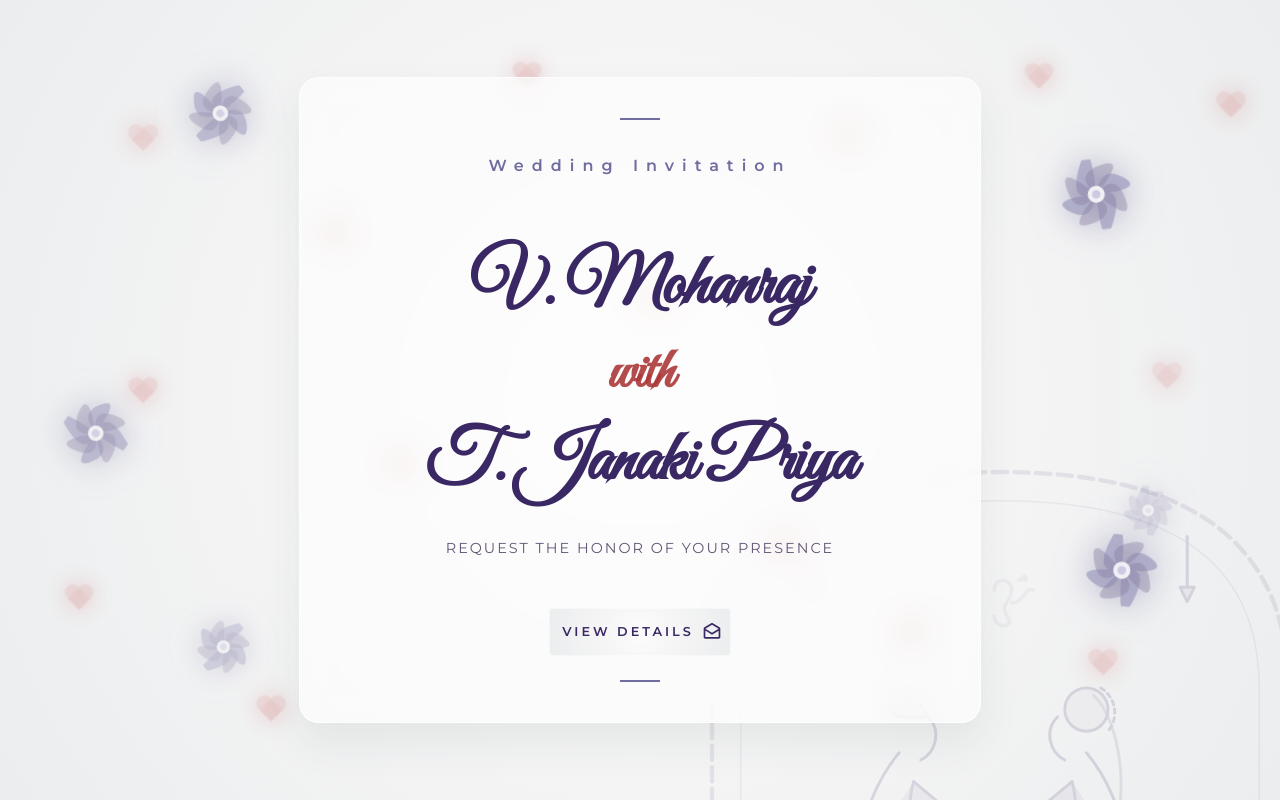
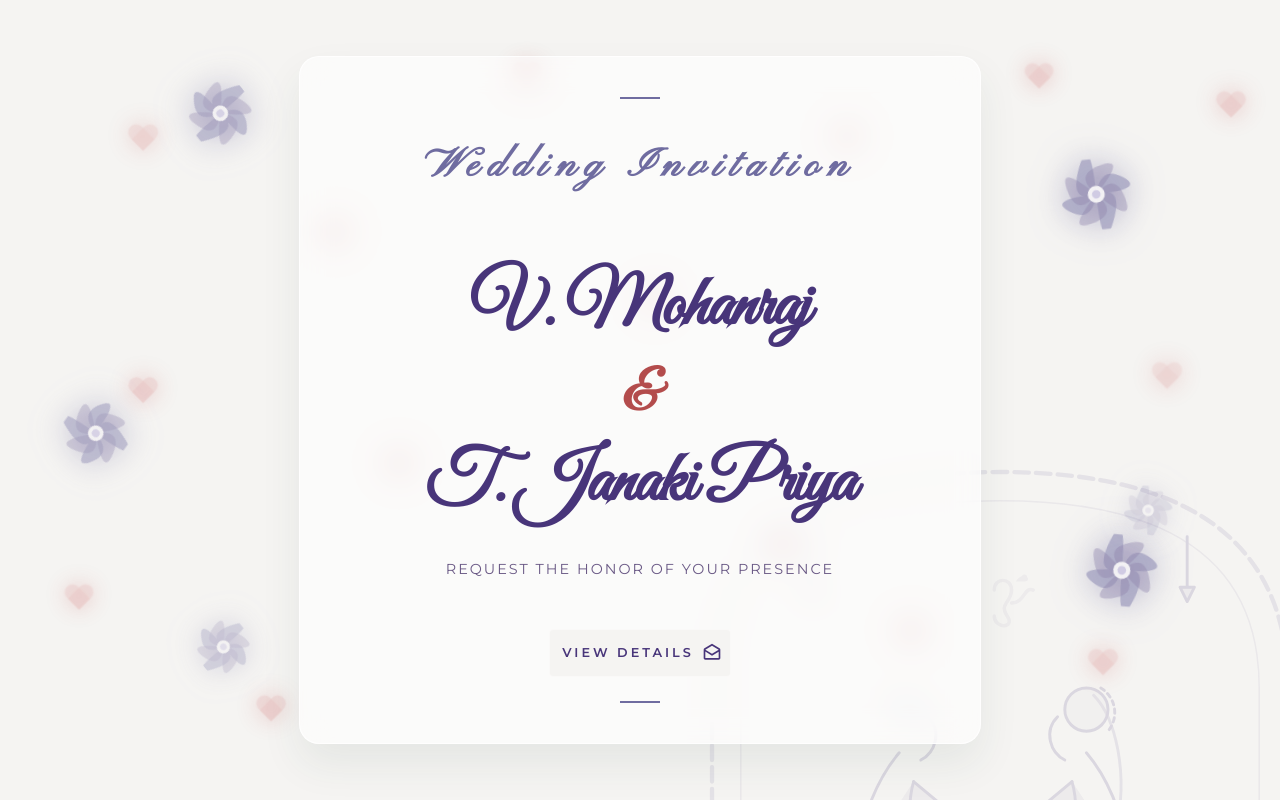
Before and after one commit to Mohanraj-VD/MJ, a React (Vite) app: page / in a window 1280 px wide. Built offline with nearby package versions, Linux system fonts and the light colour scheme; a web font is replaced by a local one.

Commit message:
Styling and context changes

```diff
--- a/src/components/Cover.jsx
+++ b/src/components/Cover.jsx
@@ -193,10 +193,12 @@ function Cover({ onOpen }) {
                 // >
                     >
                     <Typography variant="subtitle1" sx={{
-                        fontFamily: "'Montserrat', sans-serif",
+                        // fontFamily: "'Montserrat', sans-serif",
+                        fontFamily: "Pinyon Script, cursive",
                         color: "var(--secondary-color)",
                         letterSpacing: 8,
-                        fontWeight: 800,
+                        fontSize:'40px',
+                        fontWeight: 1000,
                         display: 'block',
                         mb: 8
                     }}>
@@ -222,7 +224,7 @@ function Cover({ onOpen }) {
                         fontSize: '0.8em',
                         color: 'var(--tertiary-color)',
                         margin: '10px 0'
-                    }}>with</span>
+                    }}>&</span>
                     <span>T. Janaki Priya</span>
                 </Typography>
 
--- a/src/components/Details.jsx
+++ b/src/components/Details.jsx
@@ -60,7 +60,7 @@ function Details() {
                     >
                         <Box className="event-card" sx={{
                             height: '100%',
-                            background: "rgba(255, 255, 255, 0.9)",
+                            background: "linear-gradient(100deg,rgba(255, 180, 255, 0.6),rgba(232, 243, 236, 0.8),rgba(214, 180, 255, 0.6))",
                             backdropFilter: "blur(10px)",
                             border: "1px solid rgba(121, 163, 125, 0.2)",
                             borderRadius: "16px",
@@ -113,7 +113,12 @@ function Details() {
                     >
                         <Box className="event-card" sx={{
                             height: '100%',
-                            background: "rgba(255, 255, 255, 0.9)",
+                            background: "linear-gradient(\n" +
+                                "  100deg,\n" +
+                                "  rgba(228, 180, 163, 0.85),\n" +
+                                "  rgba(245, 230, 200, 0.9),\n" +
+                                "  rgba(228, 180, 163, 0.85)\n" +
+                                ");",
                             backdropFilter: "blur(10px)",
                             border: "1px solid rgba(121, 163, 125, 0.2)",
                             borderRadius: "16px",
--- a/src/components/Gallery.jsx
+++ b/src/components/Gallery.jsx
@@ -70,16 +70,17 @@ function Gallery() {
                                 <Box sx={{
                                     p: 4,
                                     height: '100%',
-                                    background: "#fff",
-                                    border: "1px solid var(--accent-color)",
+                                    background: "linear-gradient(135deg, #ffffff, #f6f5f3, #ebe9e6)",
+                                    border: "1px solid rgba(160, 140, 100, 0.2)",
                                     borderRadius: "8px",
                                     textAlign: "center",
                                     display: "flex",
                                     flexDirection: "column",
                                     alignItems: "center",
                                     transition: "all 0.3s ease",
+                                    boxShadow: "0 6px 20px rgba(0, 0, 0, 0.04)",
                                     "&:hover": {
-                                        boxShadow: "0 10px 30px rgba(0,0,0,0.05)",
+                                        boxShadow: "0 8px 30px rgba(0,0,0,0.05)",
                                         borderColor: "var(--secondary-color)"
                                     }
                                 }}>
--- a/src/components/Hero.jsx
+++ b/src/components/Hero.jsx
@@ -30,7 +30,7 @@ function Hero() {
                     animate={{ opacity: 1, y: 0 }}
                     transition={{ duration: 1 }}
                 >
-                    Wedding Invitation
+                    Uniting Two Hearts
                 </motion.div>
 
                 <motion.div
--- a/src/index.css
+++ b/src/index.css
@@ -8,17 +8,17 @@
   /* --card-bg: rgba(255, 255, 255, 0.9); */
 
   /* Premium Studio Palette - Updated to Pista Green */
-  --primary-color: #3a2864;
+  --primary-color: #48357a;
   /* Deep Green */
   --secondary-color: #6f6ca0;
   /* Pista Green/Sage */
   --accent-color: #b5add8;
   /* Light Pista/Mint */
-  --text-color: #3d2d53;
+  --text-color: #463168;
   /* Very Dark Green/Almost Black */
   /* --bg-color: #d8e0e9; Off-white with a hint of green */
   --card-bg: rgba(118, 140, 176, 0.9);
-  --bg-color: radial-gradient(circle, #fdfbfb, #ebedee);
+  --bg-color: #f5f4f2;
   --tertiary-color: rgba(171, 57, 57, 0.9);
 
   /* Fonts */
@@ -27,9 +27,10 @@
   --font-body: 'Montserrat', sans-serif;
   --font-script: 'Pinyon Script', cursive;
   --font-accent: 'Great Vibes', cursive;
+  --font-Raleway: 'Raleway', sans-serif;
 }
 
-body {
+html,body {
   margin: 0;
   font-family: var(--font-body);
   background-color: var(--bg-color);
@@ -44,6 +45,18 @@ body {
 
   /* Subtle Pattern Background - Removed grid */
   background-attachment: fixed;
+  height:100%;
+  /*background:*/
+  /*        url('/src/assets/welcome-hand.svg') no-repeat right bottom,*/
+  /*        linear-gradient(135deg, #bcbcbc, #b1b8b5, #ebedee);*/
+
+  /*background-size: 250px, cover; !* SVG size, gradient full *!*/
+}
+
+body {
+  background: var(--bg-color);
+  background-repeat: no-repeat;
+  background-size: cover;
 }
 
 /* Add a vignette effect for depth with green tone */
@@ -125,18 +138,17 @@ section {
 }
 
 .invitation-tag {
-  font-family: var(--font-heading);
-  font-size: 2rem;
-  letter-spacing: 7px;
-  text-transform: uppercase;
+  font-family: var(--font-accent);
+  letter-spacing: 8px;
+  text-transform: capitalize;
   color: var(--secondary-color);
   font-weight: 600;
   margin-bottom: 40px;
   display: inline-block;
   padding: 5px 5px;
-  border: 1px ridge rgba(73, 97, 125, 0.4);
+  border: 2px ridge rgba(100, 30, 130, 0.6);
   border-radius: 50px;
-  background: radial-gradient(circle at center, transparent 0%, rgba(240, 247, 242, 0) 60%, rgba(121, 163, 125, 0.15) 100%);
+  background: radial-gradient(circle at center, transparent 0%, rgba(120, 140, 242, 0.1) 60%, rgba(120, 140, 225, 0.1) 100%);
   backdrop-filter: blur(5px);
   position: relative;
 }
@@ -359,7 +371,7 @@ section {
   }
 
   .invitation-tag {
-    font-size: 0.8rem;
+    font-size: 2rem;
     padding: 8px 15px;
     margin-bottom: 20px;
   }
@@ -453,7 +465,7 @@ section {
 }
 
 .event-card:hover {
-  transform: translateY(-5px);
+  transform: translateY(-15px);
   box-shadow: 0 15px 40px rgba(31, 38, 135, 0.1);
 }
 
--- a/src/pages/Home.jsx
+++ b/src/pages/Home.jsx
@@ -30,6 +30,7 @@ function Home() {
             transition={pageTransition}
             style={{ position: "relative", overflow: "hidden" }}
         >
+
             <FloatingOrbs />
             <div className="wedding-card">
                 <Hero />
```
Also changed, not shown: src/assets/floral.svg (added).
